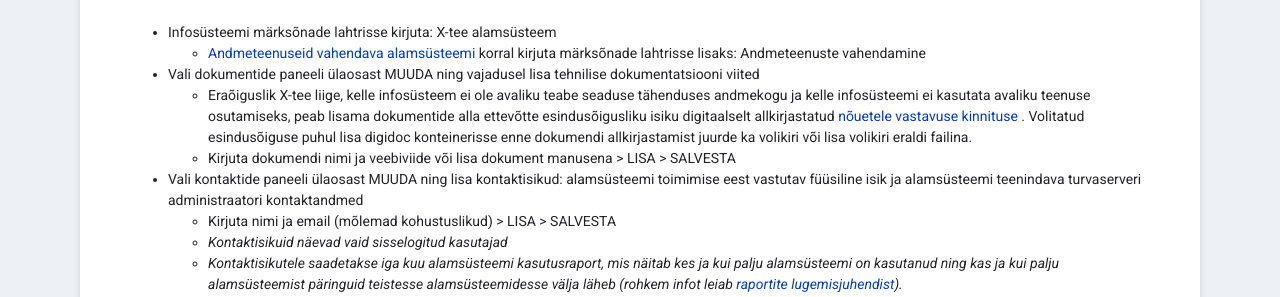
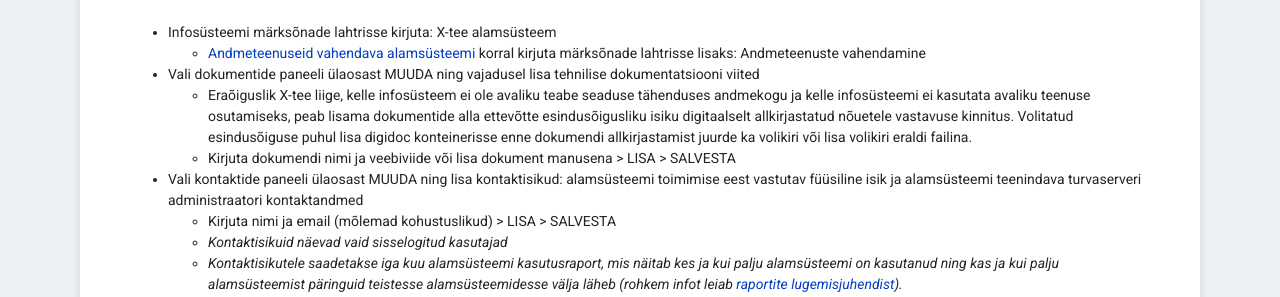
Before and after one commit to e-gov/RIHA-Help, a Jekyll site: the page built from docs/X-tee-alamsysteem.md, in a window 1280 px wide. Shown: the part 942-1239 px from the top of the page. Built offline with Jekyll 4.4.1, drawn with Linux system fonts in a browser that asks for light colours.

Commit message:
Update X-tee-alamsysteem.md

```diff
--- a/docs/X-tee-alamsysteem.md
+++ b/docs/X-tee-alamsysteem.md
@@ -29,7 +29,7 @@ title: X-tee alamsüsteemi abi
 - Infosüsteemi märksõnade lahtrisse kirjuta: X-tee alamsüsteem
   - [Andmeteenuseid vahendava alamsüsteemi](https://moodle.ria.ee/mod/page/view.php?id=382) korral kirjuta märksõnade lahtrisse lisaks: Andmeteenuste vahendamine
 - Vali dokumentide paneeli ülaosast MUUDA ning vajadusel lisa tehnilise dokumentatsiooni viited
-  - Eraõiguslik X-tee liige, kelle infosüsteem ei ole avaliku teabe seaduse tähenduses andmekogu ja kelle infosüsteemi ei kasutata avaliku teenuse osutamiseks, peab lisama dokumentide alla ettevõtte esindusõigusliku isiku digitaalselt allkirjastatud [nõuetele vastavuse kinnituse](/xtee_nouetele_vastavus_kinnitus.pdf){:target="_blank"} . Volitatud esindusõiguse puhul lisa digidoc konteinerisse enne dokumendi allkirjastamist juurde ka volikiri või lisa volikiri eraldi failina.
+  - Eraõiguslik X-tee liige, kelle infosüsteem ei ole avaliku teabe seaduse tähenduses andmekogu ja kelle infosüsteemi ei kasutata avaliku teenuse osutamiseks, peab lisama dokumentide alla ettevõtte esindusõigusliku isiku digitaalselt allkirjastatud nõuetele vastavuse kinnitus. Volitatud esindusõiguse puhul lisa digidoc konteinerisse enne dokumendi allkirjastamist juurde ka volikiri või lisa volikiri eraldi failina.
   - Kirjuta dokumendi nimi ja veebiviide või lisa dokument manusena > LISA > SALVESTA
 - Vali kontaktide paneeli ülaosast MUUDA ning lisa kontaktisikud: alamsüsteemi toimimise eest vastutav füüsiline isik ja alamsüsteemi teenindava turvaserveri administraatori kontaktandmed
   - Kirjuta nimi ja email (mõlemad kohustuslikud) > LISA > SALVESTA
```
